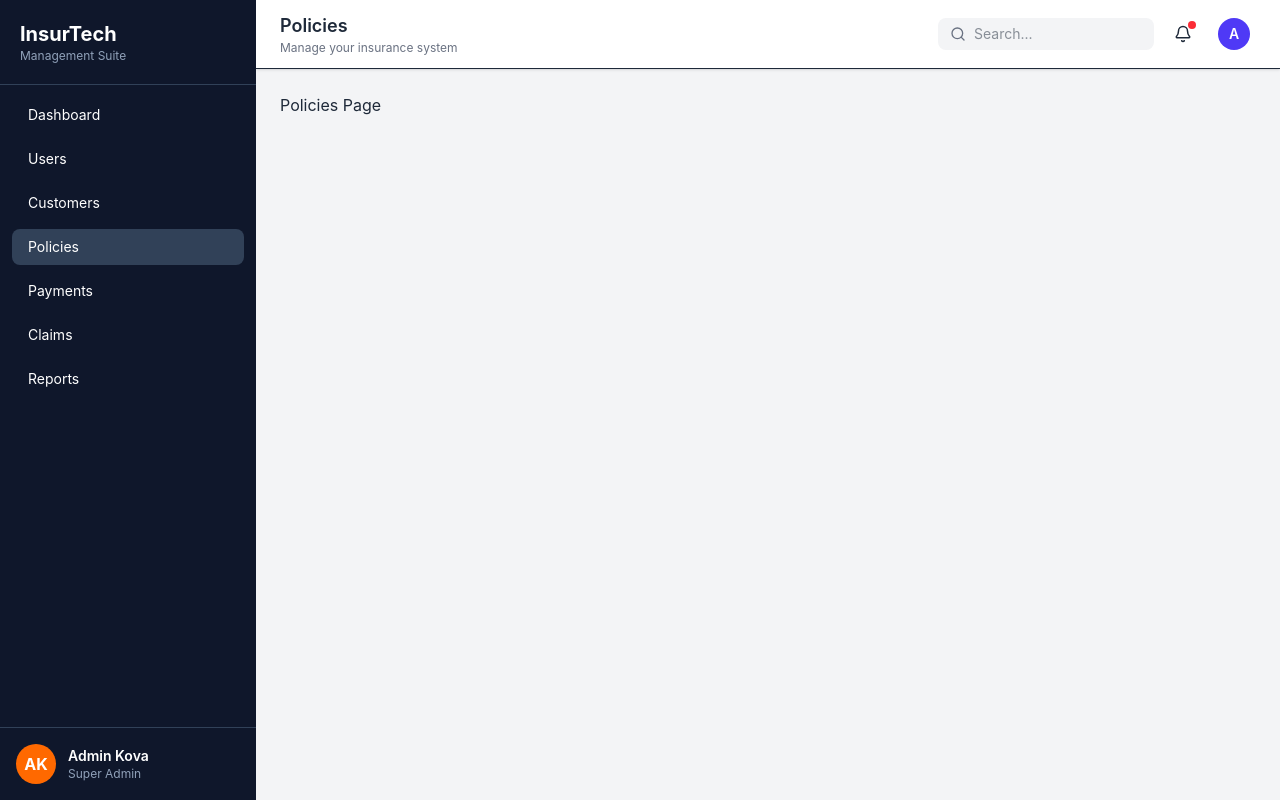
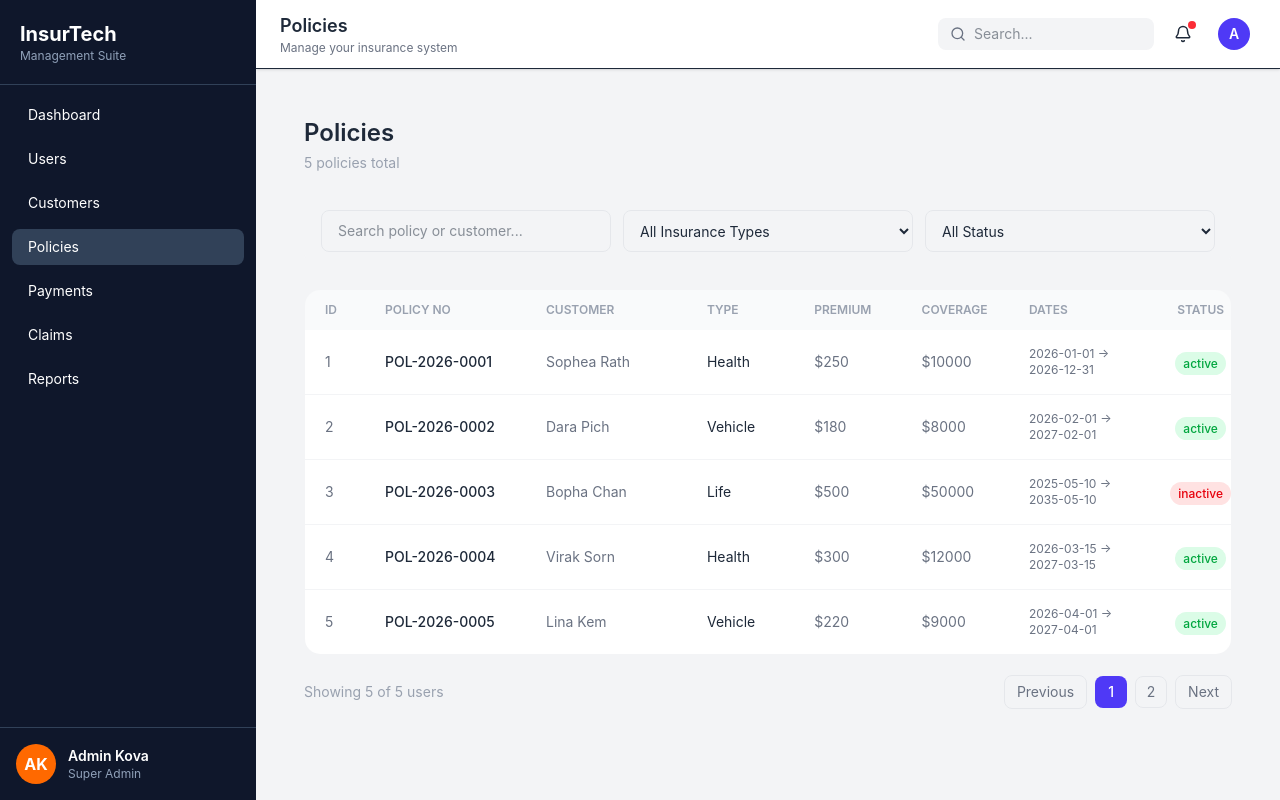
Before and after one commit to chanlita425/InsurTech, a React (Vite) app: page /policies in a window 1280 px wide. Built offline with nearby package versions, Linux system fonts and the light colour scheme.

Commit message:
Implement UI Policies Module

```diff
--- a/src/pages/policies/Policies.tsx
+++ b/src/pages/policies/Policies.tsx
@@ -1,3 +1,251 @@
+import { useState } from "react";
+
+const policies = [
+  {
+    id: 1,
+    policy_number: "POL-2026-0001",
+    customer: "Sophea Rath",
+    insurance_type: "Health",
+    premium_amount: 250,
+    coverage_amount: 10000,
+    start_date: "2026-01-01",
+    end_date: "2026-12-31",
+    status: "active",
+    issued_by: "Admin User",
+  },
+  {
+    id: 2,
+    policy_number: "POL-2026-0002",
+    customer: "Dara Pich",
+    insurance_type: "Vehicle",
+    premium_amount: 180,
+    coverage_amount: 8000,
+    start_date: "2026-02-01",
+    end_date: "2027-02-01",
+    status: "active",
+    issued_by: "Policy Manager",
+  },
+  {
+    id: 3,
+    policy_number: "POL-2026-0003",
+    customer: "Bopha Chan",
+    insurance_type: "Life",
+    premium_amount: 500,
+    coverage_amount: 50000,
+    start_date: "2025-05-10",
+    end_date: "2035-05-10",
+    status: "inactive",
+    issued_by: "Admin User",
+  },
+  {
+    id: 4,
+    policy_number: "POL-2026-0004",
+    customer: "Virak Sorn",
+    insurance_type: "Health",
+    premium_amount: 300,
+    coverage_amount: 12000,
+    start_date: "2026-03-15",
+    end_date: "2027-03-15",
+    status: "active",
+    issued_by: "Claim Officer",
+  },
+  {
+    id: 5,
+    policy_number: "POL-2026-0005",
+    customer: "Lina Kem",
+    insurance_type: "Vehicle",
+    premium_amount: 220,
+    coverage_amount: 9000,
+    start_date: "2026-04-01",
+    end_date: "2027-04-01",
+    status: "active",
+    issued_by: "Finance Officer",
+  },
+];
+
 export default function Policies() {
-    return <div>Policies Page</div>;
+    const [search, setSearch] = useState("");
+    const [statusFilter, setStatusFilter] = useState("");
+    const [typeFilter, setTypeFilter] = useState("");
+
+    const filtered = policies.filter((p) => {
+        const matchSearch =
+        !search ||
+        p.policy_number.toLowerCase().includes(search.toLowerCase()) ||
+        p.customer.toLowerCase().includes(search.toLowerCase());
+
+        const matchStatus = !statusFilter || p.status === statusFilter;
+
+        return matchSearch && matchStatus;
+});
+
+return (
+    <div className="space-y-5 w-full p-2 sm:p-6">
+
+        {/* HEADER */}
+        <div className="flex flex-col sm:flex-row sm:items-start sm:justify-between gap-4">
+
+            <div>
+            <h1 className="text-lg sm:text-xl lg:text-2xl font-semibold text-gray-800">
+                Policies
+            </h1>
+
+            <p className="text-xs sm:text-sm text-gray-400 mt-1">
+                {policies.length} policies total
+            </p>
+            </div>
+
+        </div>
+
+        {/* FILTERS */}
+        <div className="border border-gray-100 rounded-2xl p-3 sm:p-4">
+            <div className="grid grid-cols-1 md:grid-cols-3 gap-3">
+
+
+                {/* SEARCH */}
+                <input
+                type="text"
+                placeholder="Search policy or customer..."
+                value={search}
+                onChange={(e) => setSearch(e.target.value)}
+                className="w-full px-4 py-2.5 text-sm border border-gray-200 rounded-lg focus:ring-2 focus:ring-indigo-400"
+                />
+
+                {/* INSURANCE TYPE */}
+                <select
+                value={typeFilter}
+                onChange={(e) => setTypeFilter(e.target.value)}
+                className="w-full px-3 py-2.5 text-sm border border-gray-200 rounded-lg focus:ring-2 focus:ring-indigo-400"
+                >
+                <option value="">All Insurance Types</option>
+                <option value="Health">Health</option>
+                <option value="Vehicle">Vehicle</option>
+                <option value="Life">Life</option>
+                <option value="Travel">Travel</option>
+                </select>
+
+                {/* STATUS */}
+                <select
+                value={statusFilter}
+                onChange={(e) => setStatusFilter(e.target.value)}
+                className="w-full px-3 py-2.5 text-sm border border-gray-200 rounded-lg focus:ring-2 focus:ring-indigo-400"
+                >
+                <option value="">All Status</option>
+                <option value="active">Active</option>
+                <option value="inactive">Inactive</option>
+                </select>
+
+            </div>
+        </div>
+
+        {/* TABLE */}
+        <div className="bg-white border border-gray-100 rounded-2xl w-full overflow-x-auto">
+
+            <div className="min-w-[1100px] w-full">
+                {/* HEADER */}
+                <div className="grid grid-cols-[60px_1.5fr_1.5fr_1fr_1fr_1fr_1fr_1.2fr_120px] bg-gray-50 px-5 py-3 text-xs font-semibold text-gray-400 uppercase">
+
+                    <div>ID</div>
+                    <div>Policy No</div>
+                    <div>Customer</div>
+                    <div>Type</div>
+                    <div>Premium</div>
+                    <div>Coverage</div>
+                    <div>Dates</div>
+                    <div className="text-center">Status</div>
+                    <div className="text-center">V / U / D</div>
+
+                </div>
+
+                {/* BODY */}
+                <div className="divide-y divide-gray-100">
+
+                    {filtered.map((p) => (
+                    <div
+                        key={p.id}
+                        className="grid grid-cols-[60px_1.5fr_1.5fr_1fr_1fr_1fr_1fr_1.2fr_120px] px-5 py-4 items-center hover:bg-gray-50 transition"
+                    >
+
+                        <div className="text-sm text-gray-500">{p.id}</div>
+
+                        <div className="text-sm font-medium">{p.policy_number}</div>
+
+                        <div className="text-sm text-gray-500">{p.customer}</div>
+
+                        <div className="text-sm">{p.insurance_type}</div>
+
+                        <div className="text-sm text-gray-500">
+                        ${p.premium_amount}
+                        </div>
+
+                        <div className="text-sm text-gray-500">
+                        ${p.coverage_amount}
+                        </div>
+
+                        <div className="text-xs text-gray-500">
+                        {p.start_date} → {p.end_date}
+                        </div>
+
+                        {/* STATUS */}
+                        <div className="text-center">
+                        <span className={`px-2 py-1 text-xs rounded-full font-medium ${
+                            p.status === "active"
+                            ? "bg-green-100 text-green-600"
+                            : "bg-red-100 text-red-600"
+                        }`}>
+                            {p.status}
+                        </span>
+                        </div>
+
+                        {/* ACTIONS */}
+                        <div className="flex justify-center gap-1">
+
+                        <button className="px-2 py-1 text-xs rounded bg-blue-50 text-blue-600 hover:bg-blue-100">
+                            V
+                        </button>
+
+                        <button className="px-2 py-1 text-xs rounded bg-yellow-50 text-yellow-600 hover:bg-yellow-100">
+                            U
+                        </button>
+
+                        <button className="px-2 py-1 text-xs rounded bg-red-50 text-red-600 hover:bg-red-100">
+                            D
+                        </button>
+
+                        </div>
+
+                    </div>
+                    ))}
+
+                </div>
+            </div>
+        </div>
+
+        {/* Pagination */}
+        <div className="flex flex-col sm:flex-row items-center justify-between gap-3">
+            <span className="text-sm text-gray-400">
+            Showing {filtered.length} of {policies.length} users
+            </span>
+
+            <div className="flex flex-wrap items-center justify-center gap-2">
+            <button className="px-3 py-1.5 text-sm rounded-lg border border-gray-200 text-gray-500 hover:bg-gray-50">
+                Previous
+            </button>
+
+            <button className="w-8 h-8 text-sm rounded-lg bg-indigo-600 text-white font-medium">
+                1
+            </button>
+
+            <button className="w-8 h-8 text-sm rounded-lg border border-gray-200 text-gray-500 hover:bg-gray-50">
+                2
+            </button>
+
+            <button className="px-3 py-1.5 text-sm rounded-lg border border-gray-200 text-gray-500 hover:bg-gray-50">
+                Next
+            </button>
+            </div>
+        </div>
+
+    </div>
+);
 }
```
